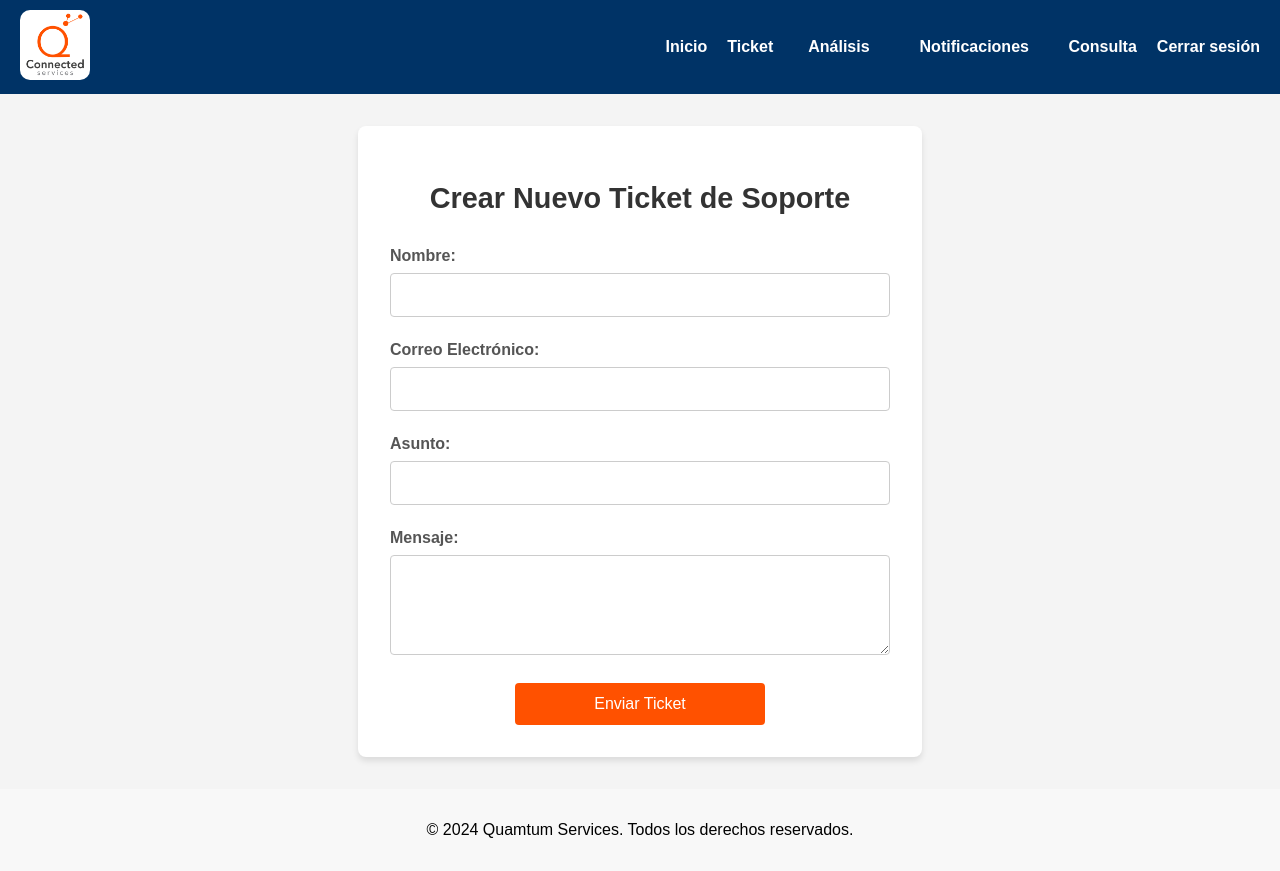
After one commit to lorenzoog00/ProyectoEva_embeding, a Flask app: page /crear_ticket in a window 1280 px wide. The commit adds this page. Run offline with Flask 3, Linux system fonts and the light colour scheme; parts of the project's set-up code (start-up, migrations or seed data) failed here and were passed over.

Commit message:
se implemento los tickets por correo

```diff
--- a/app.py
+++ b/app.py
@@ -10,6 +10,10 @@ from notificaciones_py.CambioLuzHumTemp import check_sensor_compatibility
 from notificaciones_py.bateriaMenor import check_thinkpower_compatibility
 from query_py.query import process_user_query
 from query_py.query_aditional import process_additional_user_query
+from tickets_py.crear_ticket import crear_ticket_handler, ticket_enviado_handler
+from config import Config
+from flask_mail import Mail
+from datetime import timedelta
 from login_py.index import index_handler
 from reportlab.lib.pagesizes import letter
 from analisis_py.bateria_master import procesar_analisis_baterias
@@ -155,5 +159,14 @@ def analisis_oscuridad():
 def individual():
     return render_template('analisis_de_datos/individual.html')
 
+#Ticket
+app.config.from_object(Config)
+@app.route('/crear_ticket', methods=['GET', 'POST'])
+def crear_ticket():
+    return crear_ticket_handler(app)
+
+@app.route('/ticket_enviado')
+def ticket_enviado():
+    return ticket_enviado_handler()
 if __name__ == '__main__':
     app.run(debug=True)
--- /dev/null
+++ b/static/ticket.css
@@ -0,0 +1,105 @@
+body {
+    display: flex;
+    flex-direction: column;
+    min-height: 100vh;
+    margin: 0;
+    font-family: Arial, sans-serif;
+    background-color: #f4f4f4;
+}
+
+.main-container {
+    flex: 1;
+    display: flex;
+    justify-content: center;
+    align-items: center;
+    padding: 2rem;
+}
+
+.content-wrapper {
+    width: 100%;
+    max-width: 500px;
+    background-color: #ffffff;
+    border-radius: 8px;
+    box-shadow: 0 4px 6px rgba(0, 0, 0, 0.1);
+    padding: 2rem;
+}
+
+.page-title {
+    color: #333333;
+    text-align: center;
+    margin-bottom: 2rem;
+    font-size: 1.8rem;
+}
+
+.ticket-form {
+    display: flex;
+    flex-direction: column;
+}
+
+.form-group {
+    margin-bottom: 1.5rem;
+}
+
+.form-group label {
+    display: block;
+    margin-bottom: 0.5rem;
+    color: #555555;
+    font-weight: bold;
+}
+
+.form-group input,
+.form-group textarea {
+    width: 100%;
+    padding: 0.75rem;
+    border: 1px solid #cccccc;
+    border-radius: 4px;
+    font-size: 1rem;
+    box-sizing: border-box;
+}
+
+.form-group textarea {
+    min-height: 100px;
+    resize: vertical;
+}
+
+.submit-btn {
+    background-color: #FF5100;
+    color: white;
+    border: none;
+    padding: 0.75rem 1.5rem;
+    font-size: 1rem;
+    border-radius: 4px;
+    cursor: pointer;
+    transition: background-color 0.3s ease;
+    align-self: center;
+    width: 50%;
+}
+
+.submit-btn:hover {
+    background-color: #003366;
+}
+
+footer {
+    background-color: #f8f8f8;
+    text-align: center;
+    padding: 1rem;
+    margin-top: auto;
+}
+
+.success-message {
+    text-align: center;
+    color: #4CAF50;
+    margin-bottom: 1.5rem;
+}
+
+.back-link {
+    display: block;
+    text-align: center;
+    margin-top: 1rem;
+    color: #FF5100;
+    text-decoration: none;
+}
+
+.back-link:hover {
+    text-decoration: underline;
+}
--- a/templates/navbar.html
+++ b/templates/navbar.html
@@ -5,6 +5,7 @@
         </div>
         <div class="nav-links">
             <a href="{{ url_for('home') }}">Inicio</a>
+            <a href="{{ url_for('crear_ticket') }}">Ticket</a>
             <div class="dropdown">
                 <a href="{{ url_for('analisis_datos') }}" class="dropbtn">Análisis</a>
                 <div class="dropdown-content">
--- /dev/null
+++ b/templates/tickets/crear_ticket.html
@@ -0,0 +1,44 @@
+<!DOCTYPE html>
+<html lang="es">
+<head>
+    <meta charset="UTF-8">
+    <meta name="viewport" content="width=device-width, initial-scale=1.0">
+    <title>Crear Ticket - Quamtum Services</title>
+    <link rel="stylesheet" href="{{ url_for('static', filename='navbar.css') }}">
+    <link rel="stylesheet" href="{{ url_for('static', filename='ticket.css') }}">
+</head>
+<body>
+    {% include 'navbar.html' %}
+
+    <div class="main-container">
+        <div class="content-wrapper">
+            <h2 class="page-title">Crear Nuevo Ticket de Soporte</h2>
+            <form class="ticket-form" method="POST">
+                <div class="form-group">
+                    <label for="nombre">Nombre:</label>
+                    <input type="text" id="nombre" name="nombre" required>
+                </div>
+                <div class="form-group">
+                    <label for="email">Correo Electrónico:</label>
+                    <input type="email" id="email" name="email" required>
+                </div>
+                <div class="form-group">
+                    <label for="asunto">Asunto:</label>
+                    <input type="text" id="asunto" name="asunto" required>
+                </div>
+                <div class="form-group">
+                    <label for="mensaje">Mensaje:</label>
+                    <textarea id="mensaje" name="mensaje" required></textarea>
+                </div>
+                <button type="submit" class="submit-btn">Enviar Ticket</button>
+            </form>
+        </div>
+    </div>
+
+    <footer>
+        <p>© 2024 Quamtum Services. Todos los derechos reservados.</p>
+    </footer>
+
+    <script src="{{ url_for('static', filename='js/main.js') }}"></script>
+</body>
+</html>
--- /dev/null
+++ b/tickets_py/crear_ticket.py
@@ -0,0 +1,89 @@
+import pandas as pd
+import os
+from flask import flash, redirect, url_for, request, render_template, current_app
+import logging
+from datetime import datetime
+import smtplib
+from email.mime.text import MIMEText
+from email.mime.multipart import MIMEMultipart
+
+logging.basicConfig(filename='tickets.log', level=logging.INFO,
+                    format='%(asctime)s:%(levelname)s:%(message)s')
+
+def enviar_correo(destinatario, asunto, cuerpo):
+    remitente = current_app.config['MAIL_USERNAME']
+    password = current_app.config['MAIL_PASSWORD']
+
+    mensaje = MIMEMultipart()
+    mensaje['From'] = remitente
+    mensaje['To'] = destinatario
+    mensaje['Subject'] = asunto
+    mensaje.attach(MIMEText(cuerpo, 'plain'))
+
+    try:
+        server = smtplib.SMTP(current_app.config['MAIL_SERVER'], current_app.config['MAIL_PORT'])
+        server.starttls()
+        server.login(remitente, password)
+        texto = mensaje.as_string()
+        logging.info(f"Enviando correo de {remitente} a {destinatario}")
+        server.sendmail(remitente, destinatario, texto)
+        server.quit()
+        logging.info(f"Correo enviado exitosamente a {destinatario}")
+    except Exception as e:
+        logging.error(f"Error al enviar correo: {str(e)}")
+
+def crear_ticket_handler(app):
+    if request.method == 'POST':
+        nombre = request.form['nombre']
+        email = request.form['email']
+        asunto = request.form['asunto']
+        mensaje = request.form['mensaje']
+        fecha_hora = datetime.now().strftime("%Y-%m-%d %H:%M:%S")
+
+        try:
+            excel_path = app.config['TICKETS_EXCEL_PATH']
+            tickets_dir = os.path.dirname(excel_path)
+
+            if not os.path.exists(tickets_dir):
+                os.makedirs(tickets_dir)
+
+            new_data = pd.DataFrame({
+                'Fecha y Hora': [fecha_hora],
+                'Nombre': [nombre],
+                'Email': [email],
+                'Asunto': [asunto],
+                'Mensaje': [mensaje]
+            })
+
+            if os.path.exists(excel_path):
+                existing_data = pd.read_excel(excel_path)
+                updated_data = pd.concat([existing_data, new_data], ignore_index=True)
+            else:
+                updated_data = new_data
+
+            updated_data.to_excel(excel_path, index=False, engine='openpyxl')
+            logging.info(f"Ticket guardado: {fecha_hora} - {email} - {asunto}")
+
+            # Enviar correo al usuario
+            cuerpo_usuario = f"Estimado/a {nombre},\n\nHemos recibido su ticket con el asunto: '{asunto}'. Estamos trabajando en ello y le contactaremos pronto.\n\nGracias por su paciencia."
+            enviar_correo(email, "Ticket Recibido", cuerpo_usuario)
+
+            # Enviar correo al admin
+            admin_email = current_app.config['ADMIN_EMAIL']
+            if admin_email:
+                cuerpo_admin = f"Nuevo ticket recibido:\n\nFecha y Hora: {fecha_hora}\nNombre: {nombre}\nEmail: {email}\nAsunto: {asunto}\nMensaje: {mensaje}"
+                enviar_correo(admin_email, f"Nuevo Ticket: {asunto}", cuerpo_admin)
+            else:
+                logging.error("ADMIN_EMAIL no está configurado en .env")
+
+            flash('Su ticket ha sido recibido. Le contactaremos pronto.', 'success')
+        except Exception as e:
+            logging.error(f"Error al procesar el ticket: {str(e)}")
+            flash('Hubo un problema al procesar su ticket. Por favor, intente nuevamente.', 'error')
+
+        return redirect(url_for('ticket_enviado'))
+
+    return render_template('tickets/crear_ticket.html')
+
+def ticket_enviado_handler():
+    return render_template('tickets/ticket_enviado.html')
```
Also changed, not shown: config.py (+17 -0 lines), templates/tickets/ticket_enviado.html (added, +28 -0 lines), 3 other files.
